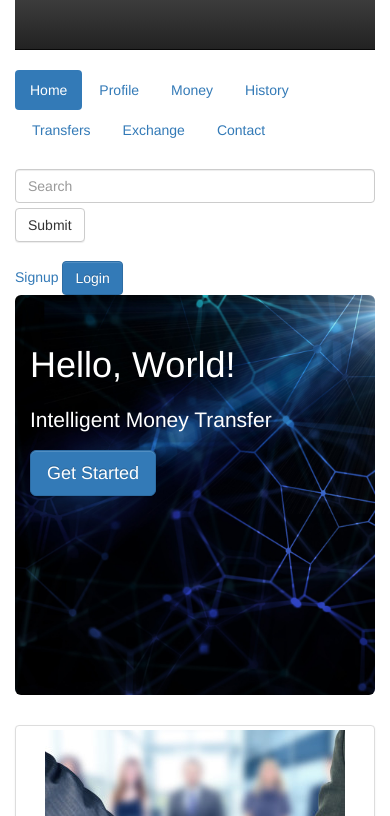
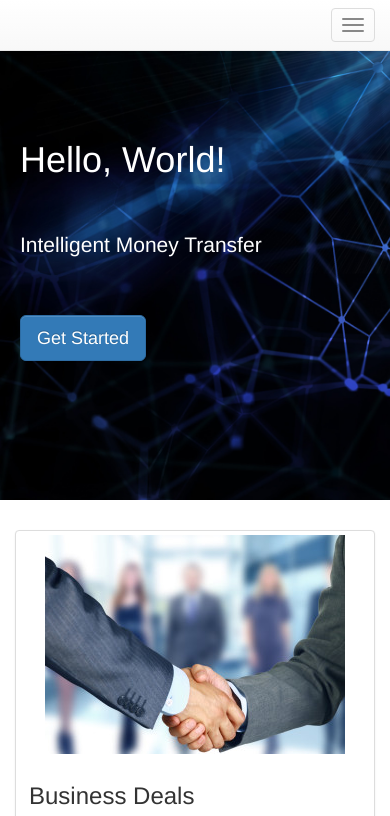
Before and after one commit to taherkhan30/Sparta-Bootstrap-Project, a plain HTML site: page Main/index.html in a window 390 px wide. Shown: the top 816 px of the page. Drawn offline with nearby package versions, Linux system fonts and the light colour scheme.

Commit message:
navbar working

```diff
--- a/Main/css/index.css
+++ b/Main/css/index.css
@@ -6,7 +6,8 @@ color: orange;
 } */
 
 .jumbotron {
-  height: 400px;
+  padding-top: 100px;
+  height: 500px;
   width: 100%;
   /* max-height: 100%; */
   max-width: 100%;
@@ -19,12 +20,18 @@ color: orange;
 
 h1 {
 
-  margin-bottom: 20px;
+padding: 20px;
 
+align-items: center;
+
+}
+
+p{
+
+  padding: 20px;
 
 
 }
-
 /* .advert{
 
 padding-top: 40px;
--- a/Main/index.html
+++ b/Main/index.html
@@ -21,22 +21,31 @@
   <body>
 
     <header>
-      <div class="container-fluid">
 
-        <div class="navbar navbar-inverse navbar-static-top " role="navigation">
-          <div class="container">
-            <div class="navbar-header">
+      <div class="navbar navbar-default navbar-fixed-top" role ="navigation">
 
-            </div>
+        <div class="container">
+
+          <div class="navbar-header">
+            <button type="button" class="navbar-toggle" data-toggle="collapse" data-target=".navbar-collapse">
+              <span class="sr-only">Toggle navigation</span>
+              <span class="icon-bar"></span>
+              <span class="icon-bar"></span>
+              <span class="icon-bar"></span>
+            </button>
           </div>
+
         </div>
 
       </div>
-
-        <div class="container-fluid">
+      <div class="container-fluid">
 
 
-        <div class="row">
+
+      </div>
+
+
+        <!-- <div class="row">
           <div class="col-md-6">
                     <ul class="nav nav-pills">
               <li role="presentation" class="active"><a href="#">Home</a></li>
@@ -63,8 +72,7 @@
               Login <span class="badge"></span>
               </button>
           </div>
-        </div>
-
+        </div> -->
 
           <div class="row">
             <div class="col-md-12">
@@ -74,11 +82,9 @@
                 <p><a class="btn btn-primary btn-lg" href="#" role="button">Get Started</a></p>
                 </div>
             </div>
-            <div class="col-md-">
 
-            </div>
+      </div>
         </div>
-      </div>
     </header>
 
 <main>
```
